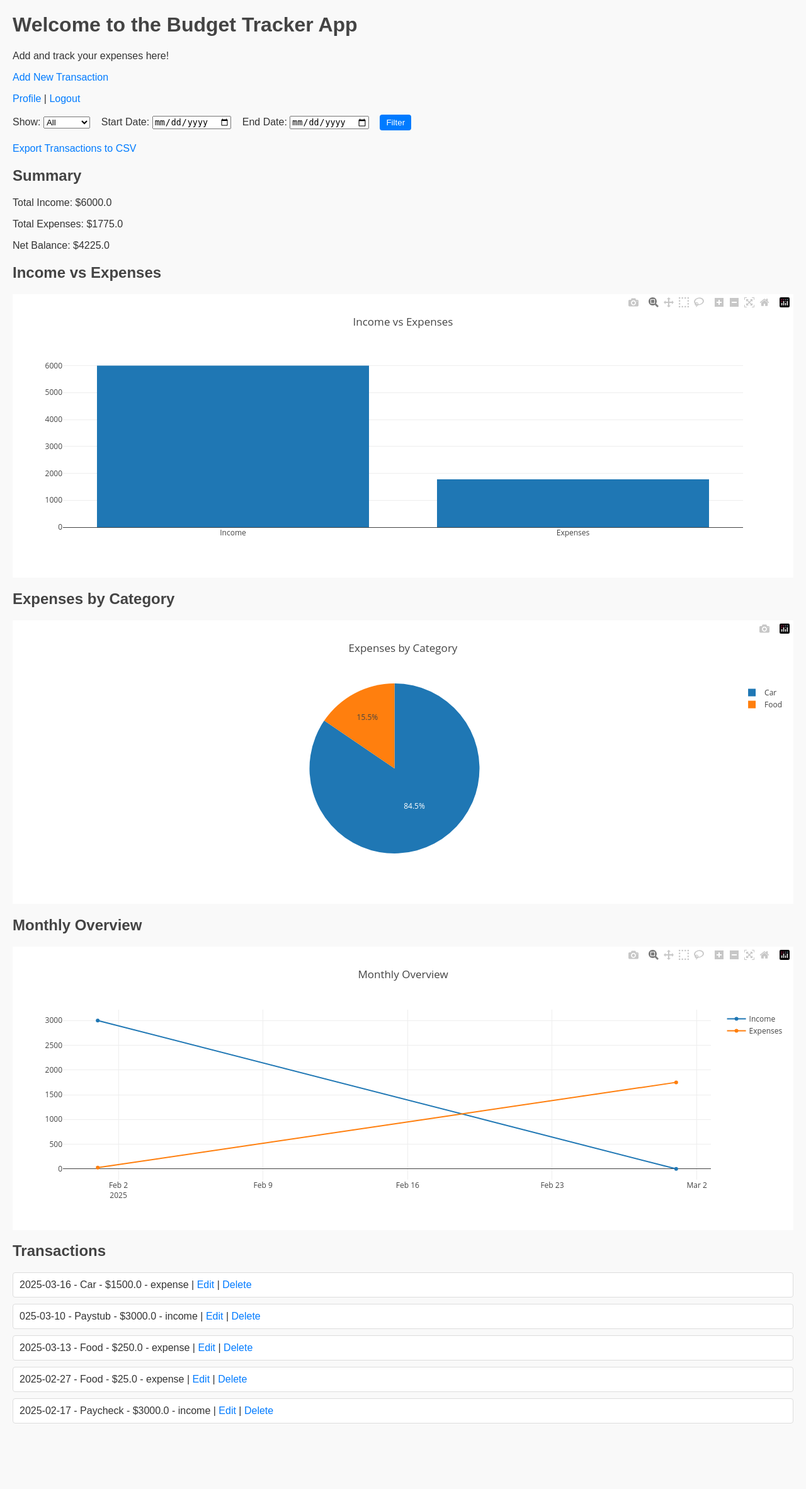
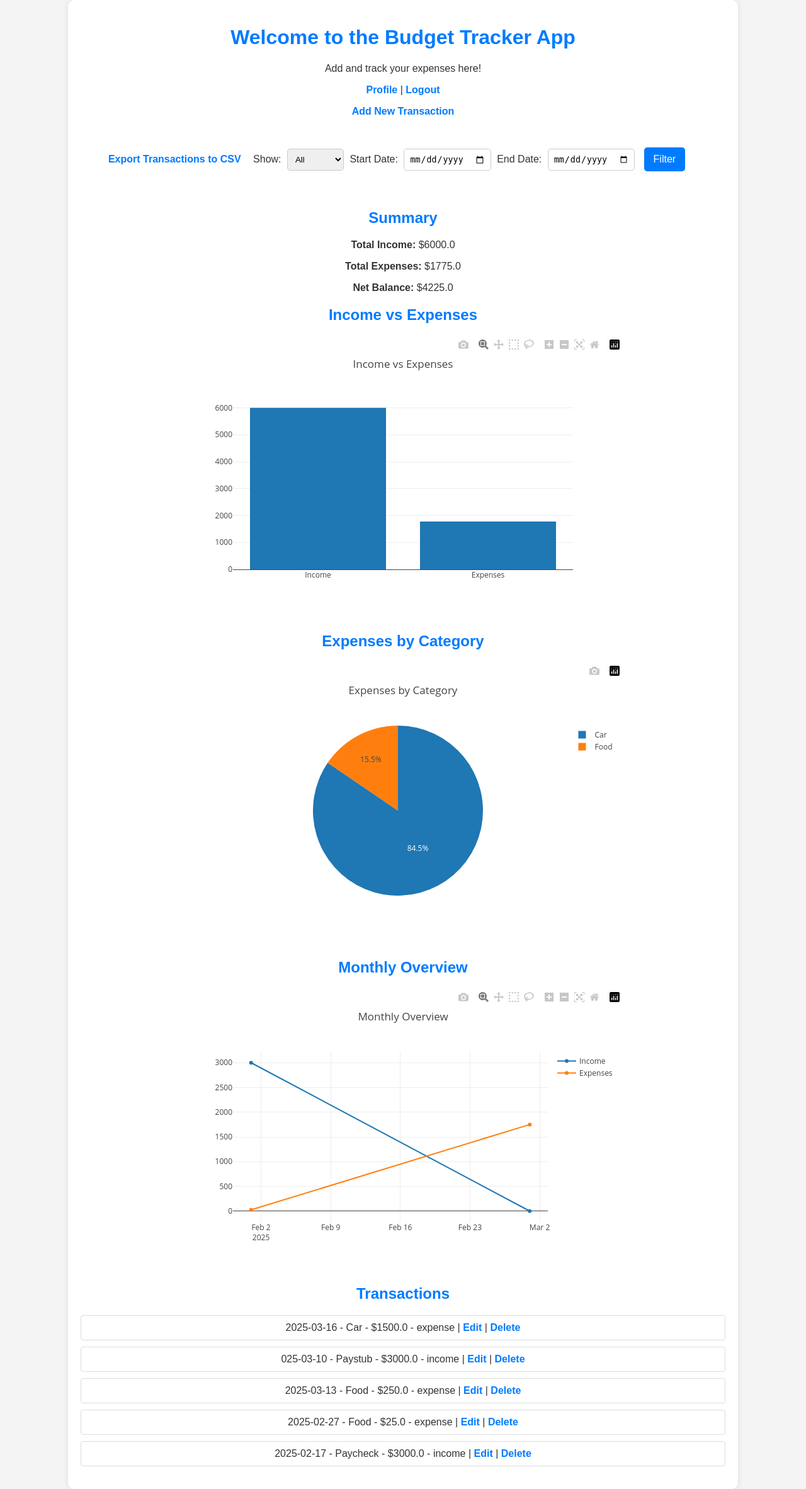
Before and after one commit to h1ihl/BudgetingApp, a Flask app: page / in a window 1280 px wide. Shown: the whole page at 63% size. Before the commit the page ends 2260 px from the top, so only its background shows below. Run offline with Flask 3, Linux system fonts and the light colour scheme; a user stored in the database is signed in; data comes from the database, SQL or seed files in the repository; some libraries are stand-ins or nearby versions.

Commit message:
Improve UI consistency with structured container
- Wrapped main content in a <div class="container"> for centered layout
- Styled "Add Transaction" and "Export CSV" links as buttons
- Ensured charts and forms are aligned properly with existing CSS styles
- Improved readability and consistency of the page layout

```diff
--- a/static/style.css
+++ b/static/style.css
@@ -53,3 +53,80 @@ button:hover, input[type="submit"]:hover {
 #chart, #pie-chart {
     margin: 20px 0;
 }
+
+/* Apply styles to the entire page */
+body {
+    font-family: Arial, sans-serif;
+    background-color: #f4f4f4;
+    color: #333;
+    text-align: center;
+    margin: 0;
+    padding: 0;
+}
+
+/* Container for centering the main content */
+.container {
+    width: 80%;
+    margin: 0 auto;
+    background: white;
+    padding: 20px;
+    border-radius: 10px;
+    box-shadow: 0px 0px 10px rgba(0, 0, 0, 0.1);
+}
+
+/* Improve headings */
+h1, h2 {
+    color: #007BFF;
+}
+
+/* Style links */
+a {
+    color: #007BFF;
+    text-decoration: none;
+    font-weight: bold;
+}
+
+a:hover {
+    text-decoration: underline;
+}
+
+/* Buttons */
+button, input[type="submit"] {
+    background-color: #007BFF;
+    color: white;
+    border: none;
+    padding: 10px 15px;
+    font-size: 16px;
+    border-radius: 5px;
+    cursor: pointer;
+    margin: 5px;
+}
+
+button:hover, input[type="submit"]:hover {
+    background-color: #0056b3;
+}
+
+/* Form styling */
+form {
+    background: #fff;
+    padding: 15px;
+    border-radius: 5px;
+    display: inline-block;
+    text-align: left;
+    margin-top: 10px;
+}
+
+/* Input fields */
+input, select {
+    padding: 8px;
+    margin: 5px;
+    border-radius: 5px;
+    border: 1px solid #ccc;
+}
+
+/* Center the chart */
+#chart, #pie-chart, #line-chart {
+    margin: 20px auto;
+    width: 90%;
+    max-width: 700px;
+}
--- a/templates/index.html
+++ b/templates/index.html
@@ -8,60 +8,53 @@
     <script src="https://cdn.plot.ly/plotly-2.27.0.min.js"></script>
 </head>
 <body>
+
+<div class="container">
     <h1>Welcome to the Budget Tracker App</h1>
     <p>Add and track your expenses here!</p>
-    <a href="{{ url_for('add_transaction') }}">Add New Transaction</a>
 
     <p>
-    <a href="{{ url_for('profile') }}">Profile</a> |
-    <a href="{{ url_for('logout') }}">Logout</a>
+        <a href="{{ url_for('profile') }}">Profile</a> |
+        <a href="{{ url_for('logout') }}">Logout</a>
     </p>
 
+    <a href="{{ url_for('add_transaction') }}" class="button">Add New Transaction</a>
+    <br><br>
+    <a href="{{ url_for('export_csv') }}" class="button">Export Transactions to CSV</a>
+
     <!-- Filter Form -->
-    <form action="{{ url_for('home') }}" method="get" style="margin-top: 1rem;">
+    <form action="{{ url_for('home') }}" method="get">
         <label for="type_filter">Show:</label>
         <select id="type_filter" name="type_filter">
             <option value="all" {% if type_filter == 'all' %}selected{% endif %}>All</option>
             <option value="income" {% if type_filter == 'income' %}selected{% endif %}>Income</option>
             <option value="expense" {% if type_filter == 'expense' %}selected{% endif %}>Expense</option>
         </select>
-        &nbsp;&nbsp;
         <label for="start_date">Start Date:</label>
         <input type="date" id="start_date" name="start_date" value="{{ start_date or '' }}">
-        &nbsp;&nbsp;
         <label for="end_date">End Date:</label>
         <input type="date" id="end_date" name="end_date" value="{{ end_date or '' }}">
-        &nbsp;&nbsp;
         <button type="submit">Filter</button>
     </form>
 
-
-    <!-- Export CSV Link -->
-    <p><a href="{{ url_for('export_csv') }}">Export Transactions to CSV</a></p>
-
     <!-- Summary Section -->
     <h2>Summary</h2>
-    <p>Total Income: ${{ total_income }}</p>
-    <p>Total Expenses: ${{ total_expense }}</p>
-    <p>Net Balance: ${{ net_balance }}</p>
+    <p><strong>Total Income:</strong> ${{ total_income }}</p>
+    <p><strong>Total Expenses:</strong> ${{ total_expense }}</p>
+    <p><strong>Net Balance:</strong> ${{ net_balance }}</p>
 
     <!-- Income vs Expenses Chart -->
     <h2>Income vs Expenses</h2>
     <div id="chart"></div>
     <script>
         var chartData = {{ chart_json | safe }};
-        console.log("Chart Data Debug:", chartData);
-
         if (Array.isArray(chartData)) {
             var data = [{
                 x: chartData.map(d => d.category),
                 y: chartData.map(d => d.amount),
                 type: 'bar'
             }];
-
             Plotly.newPlot('chart', data, { title: 'Income vs Expenses' });
-        } else {
-            console.error("chartData is not an array:", chartData);
         }
     </script>
 
@@ -70,28 +63,21 @@
     <div id="pie-chart"></div>
     <script>
         var categoryData = {{ category_json | safe }};
-        console.log("Category Data Debug:", categoryData);
-
         if (Array.isArray(categoryData) && categoryData.length > 0) {
             var pieData = [{
                 labels: categoryData.map(d => d.category),
                 values: categoryData.map(d => d.amount),
                 type: 'pie'
             }];
-
             Plotly.newPlot('pie-chart', pieData, { title: 'Expenses by Category' });
-        } else {
-            console.error("categoryData is not valid:", categoryData);
         }
     </script>
 
-        <!-- Monthly Overview Line Chart -->
+    <!-- Monthly Overview Line Chart -->
     <h2>Monthly Overview</h2>
     <div id="line-chart"></div>
     <script>
         var lineChartData = {{ line_chart_json | safe }};
-        console.log("Line Chart Data Debug:", lineChartData);
-
         if (lineChartData.months && lineChartData.months.length > 0) {
             var incomeTrace = {
                 x: lineChartData.months,
@@ -106,8 +92,6 @@
                 name: 'Expenses'
             };
             Plotly.newPlot('line-chart', [incomeTrace, expenseTrace], { title: 'Monthly Overview' });
-        } else {
-            console.error("Line chart data is not valid:", lineChartData);
         }
     </script>
 
@@ -125,5 +109,7 @@
     {% else %}
         <p>No transactions found.</p>
     {% endif %}
+</div>
+
 </body>
 </html>
```
